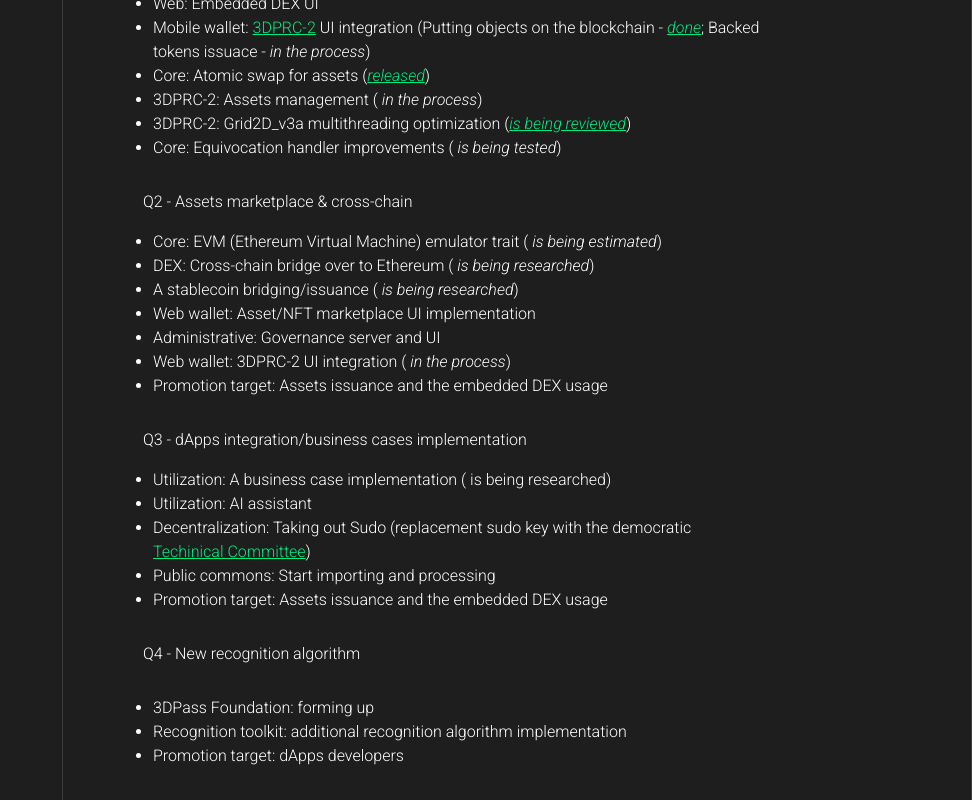
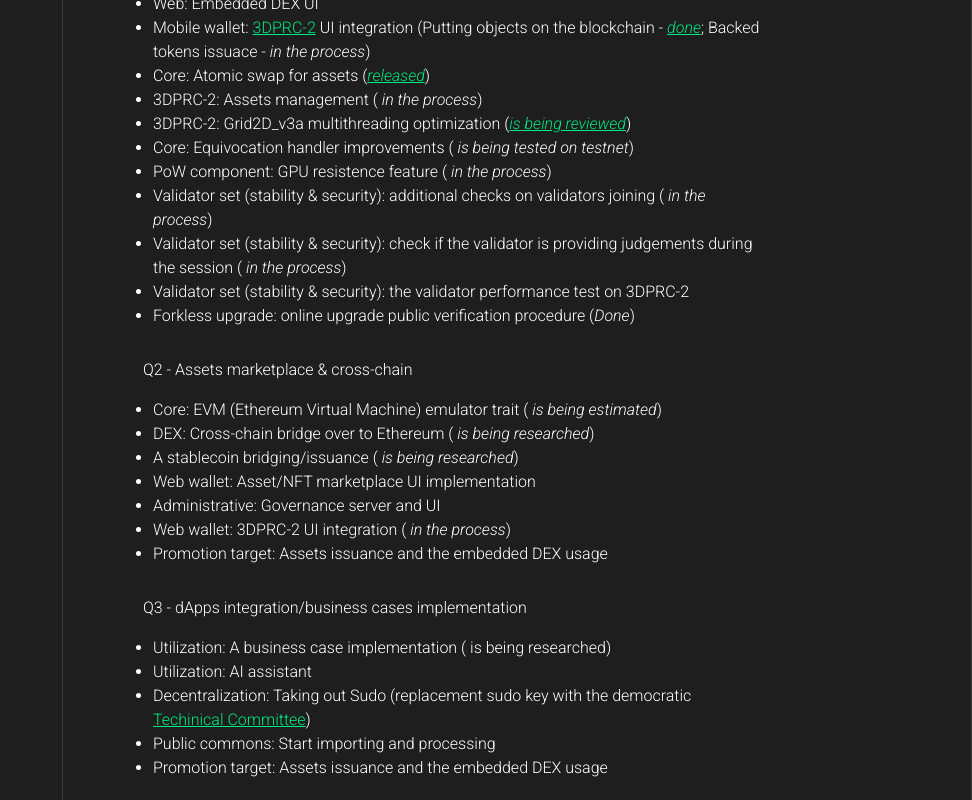
Before and after one commit to 3Dpass/website, a React (Create React App) app: page /coin in a window 1280 px wide. Shown: the part 3380-4180 px from the top of the page, without its empty margins (308-1280 px from the left). Built offline with nearby package versions, Linux system fonts and the light colour scheme; the HTML template or start-up script is replaced by a standard one.

Commit message:
roadmap_update

```diff
--- a/src/pages/Coin.jsx
+++ b/src/pages/Coin.jsx
@@ -348,7 +348,12 @@ ETH SIGNATURE
               <li>Core: Atomic swap for assets (<i><Link to="https://github.com/3Dpass/3DP/releases/tag/v11">released</Link></i>)</li>
               <li>3DPRC-2: Assets management (<i> in the process</i>)</li>
               <li>3DPRC-2: Grid2D_v3a multithreading optimization (<Link to="https://github.com/3Dpass/p3d/pull/4"><i>is being reviewed</i></Link>)</li>
-              <li>Core: Equivocation handler improvements (<i> is being tested</i>)</li>
+              <li>Core: Equivocation handler improvements (<i> is being tested on testnet</i>)</li>
+              <li>PoW component: GPU resistence feature (<i> in the process</i>)</li>
+              <li>Validator set (stability & security): additional checks on validators joining (<i> in the process</i>)</li>
+              <li>Validator set (stability & security): check if the validator is providing judgements during the session (<i> in the process</i>)</li>
+              <li>Validator set (stability & security): the validator performance test on 3DPRC-2</li>
+              <li>Forkless upgrade: online upgrade public verification procedure (<i>Done</i>)</li>
             </ul>
             <div className="page-content-text road-map-text mb0">
               Q2 - Assets marketplace & cross-chain
@@ -465,7 +470,7 @@ ETH SIGNATURE
                 GRANDPA session length
               </div>
               <div className="page-table-right page-table-content">
-                30 blocks, <Link to="/mainnet#validator">how to become Validator</Link>
+                120 blocks, <Link to="/mainnet#validator">how to become Validator</Link>
               </div>
               <div className="page-table-left page-table-info">GitHub</div>
               <div className="page-table-right page-table-content">
```
